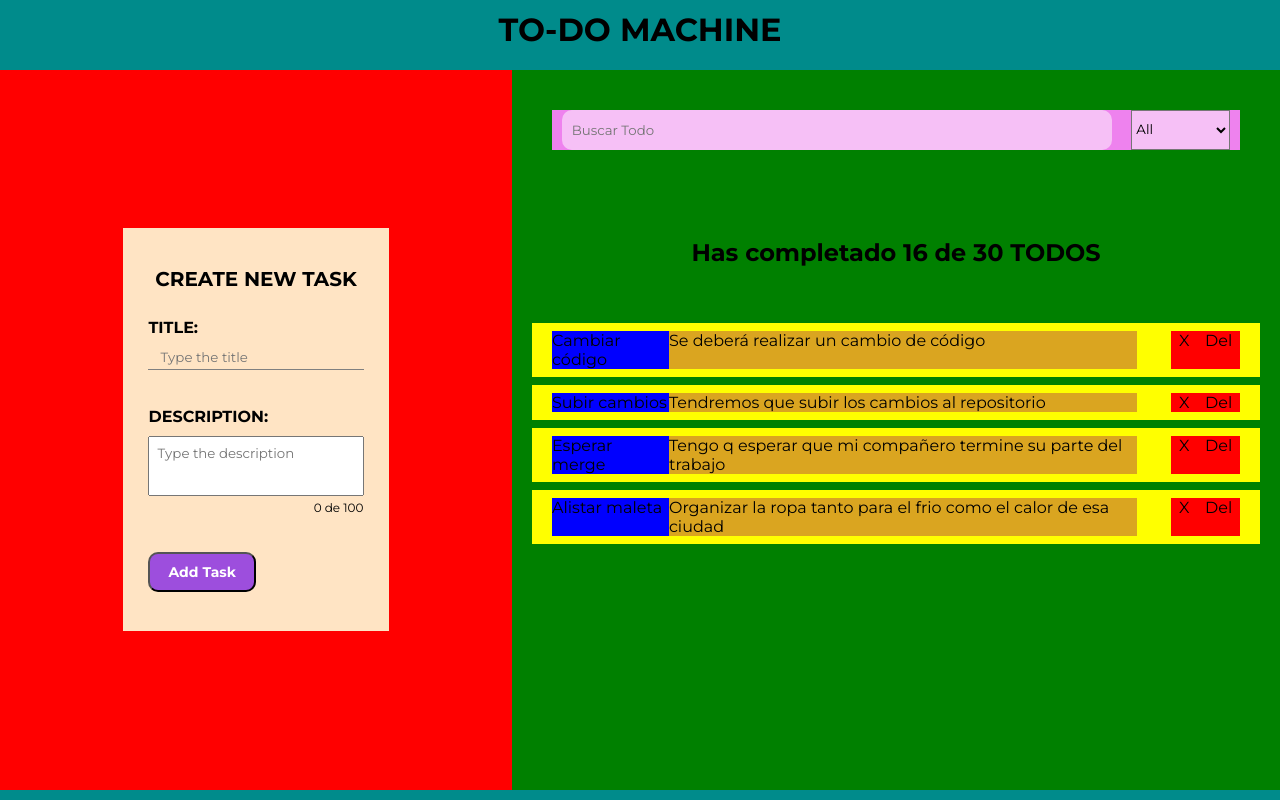
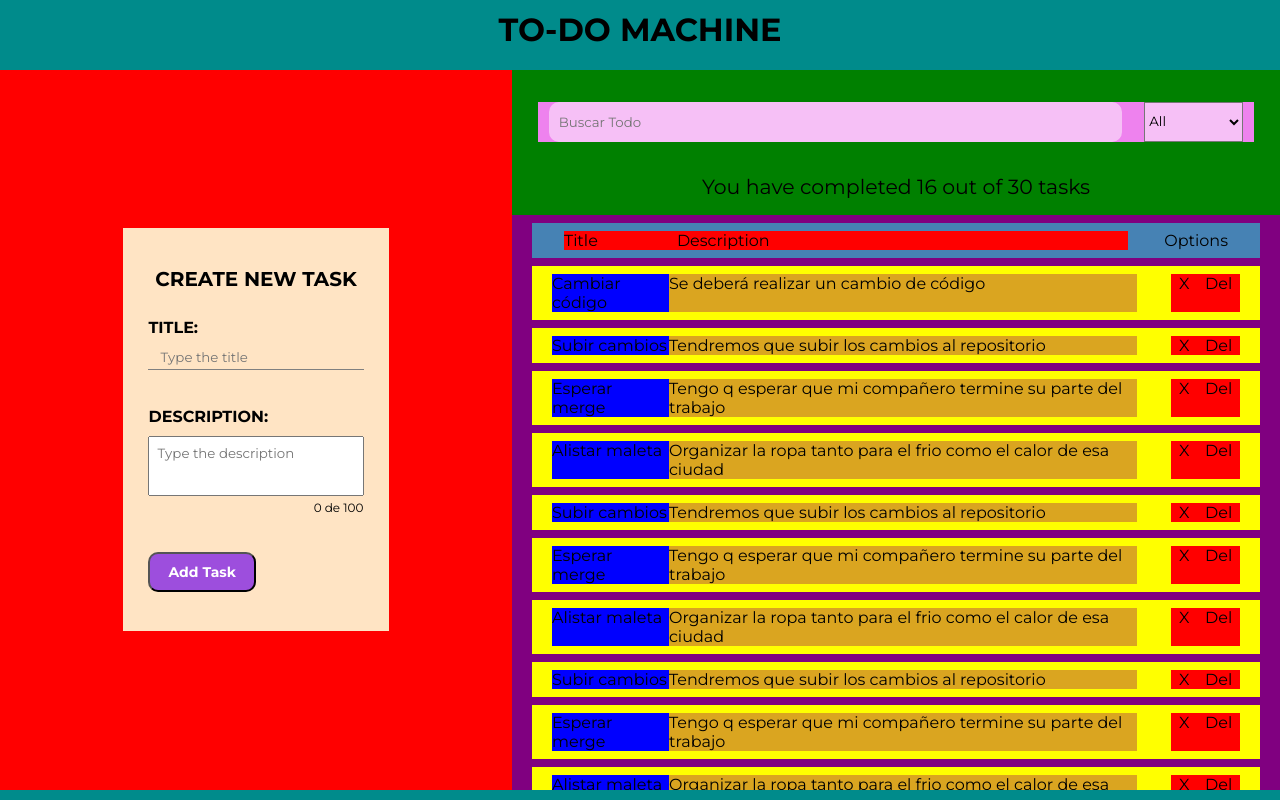
Before and after one commit to juansolar/todo-machine-React, a React (Create React App) app: page / in a window 1280 px wide. Built offline with nearby package versions, Linux system fonts and the light colour scheme.

Commit message:
Se agrega scroll a la lista de tarea, encabezado y estilos a la información de tareas completadas

```diff
--- a/src/App.css
+++ b/src/App.css
@@ -52,5 +52,5 @@
     height: 5vh;
     display: flex;
     justify-content: space-around;
-    margin: 5vh;
+    margin: 4vh 2vw;
 }
--- a/src/App.js
+++ b/src/App.js
@@ -12,6 +12,21 @@ import './App.css';
 
 const defaultTodos = [
   {title: 'Cambiar código', description: 'Se deberá realizar un cambio de código', completed: false},
+  {title: 'Subir cambios', description: 'Tendremos que subir los cambios al repositorio', completed: false},
+  {title: 'Esperar merge', description: 'Tengo q esperar que mi compañero termine su parte del trabajo', completed: false},
+  {title: 'Alistar maleta', description: 'Organizar la ropa tanto para el frio como el calor de esa ciudad', completed: false},
+
+  {title: 'Subir cambios', description: 'Tendremos que subir los cambios al repositorio', completed: false},
+  {title: 'Esperar merge', description: 'Tengo q esperar que mi compañero termine su parte del trabajo', completed: false},
+  {title: 'Alistar maleta', description: 'Organizar la ropa tanto para el frio como el calor de esa ciudad', completed: false},
+
+  {title: 'Subir cambios', description: 'Tendremos que subir los cambios al repositorio', completed: false},
+  {title: 'Esperar merge', description: 'Tengo q esperar que mi compañero termine su parte del trabajo', completed: false},
+  {title: 'Alistar maleta', description: 'Organizar la ropa tanto para el frio como el calor de esa ciudad', completed: false},
+
+  {title: 'Subir cambios', description: 'Tendremos que subir los cambios al repositorio', completed: false},
+  {title: 'Esperar merge', description: 'Tengo q esperar que mi compañero termine su parte del trabajo', completed: false},
+  {title: 'Alistar maleta', description: 'Organizar la ropa tanto para el frio como el calor de esa ciudad', completed: false},
   {title: 'Subir cambios', description: 'Tendremos que subir los cambios al repositorio', completed: false},
   {title: 'Esperar merge', description: 'Tengo q esperar que mi compañero termine su parte del trabajo', completed: false},
   {title: 'Alistar maleta', description: 'Organizar la ropa tanto para el frio como el calor de esa ciudad', completed: false}
--- a/src/TodoCounter.css
+++ b/src/TodoCounter.css
@@ -1,6 +1,6 @@
-h1{
-    font-size: 24px;
+.counter-p{
+    font-size: 1.6vw;
     text-align: center;
-    margin: 0;
-    padding: 48px;
+    margin-bottom: 2vh;
+    padding: 12;
 }
--- a/src/TodoCounter.js
+++ b/src/TodoCounter.js
@@ -2,9 +2,9 @@ import './TodoCounter.css';
 
 function TodoCounter({total, completed}){
     return(
-        <h1>
-            Has completado {completed} de {total} TODOS
-        </h1>
+        <p className='counter-p'>
+            You have completed {completed} out of {total} tasks
+        </p>
     );
 }
 
--- /dev/null
+++ b/src/TodoList.css
@@ -0,0 +1,25 @@
+.list {
+    background-color: purple;
+    height: 80%;
+    overflow: auto;
+    scrollbar-width: thin; /* Para Firefox */
+    scrollbar-color: #d1aaff transparent; /* Color de barra y fondo */
+}
+
+.list-header{
+    background-color: steelblue;
+    display: flex;
+    justify-content: space-between;
+    margin: 8px 20px;
+    padding: 8px 32px;
+}
+
+.header-information{
+    background-color: red;
+    display: flex;
+    width: 85%;
+}
+
+.header-title{
+    width: 20%;
+}
--- a/src/TodoList.js
+++ b/src/TodoList.js
@@ -1,6 +1,15 @@
+import './TodoList.css';
+
 function TodoList(props){
     return(
-        <ul>
+        <ul className="list">
+            <div className="list-header">
+                <div className='header-information'>
+                    <p className='header-title'>Title</p>
+                    <p className='header-description'>Description</p>
+                </div>
+                <p>Options</p>
+            </div>
             {props.children}
         </ul>
     );
```
